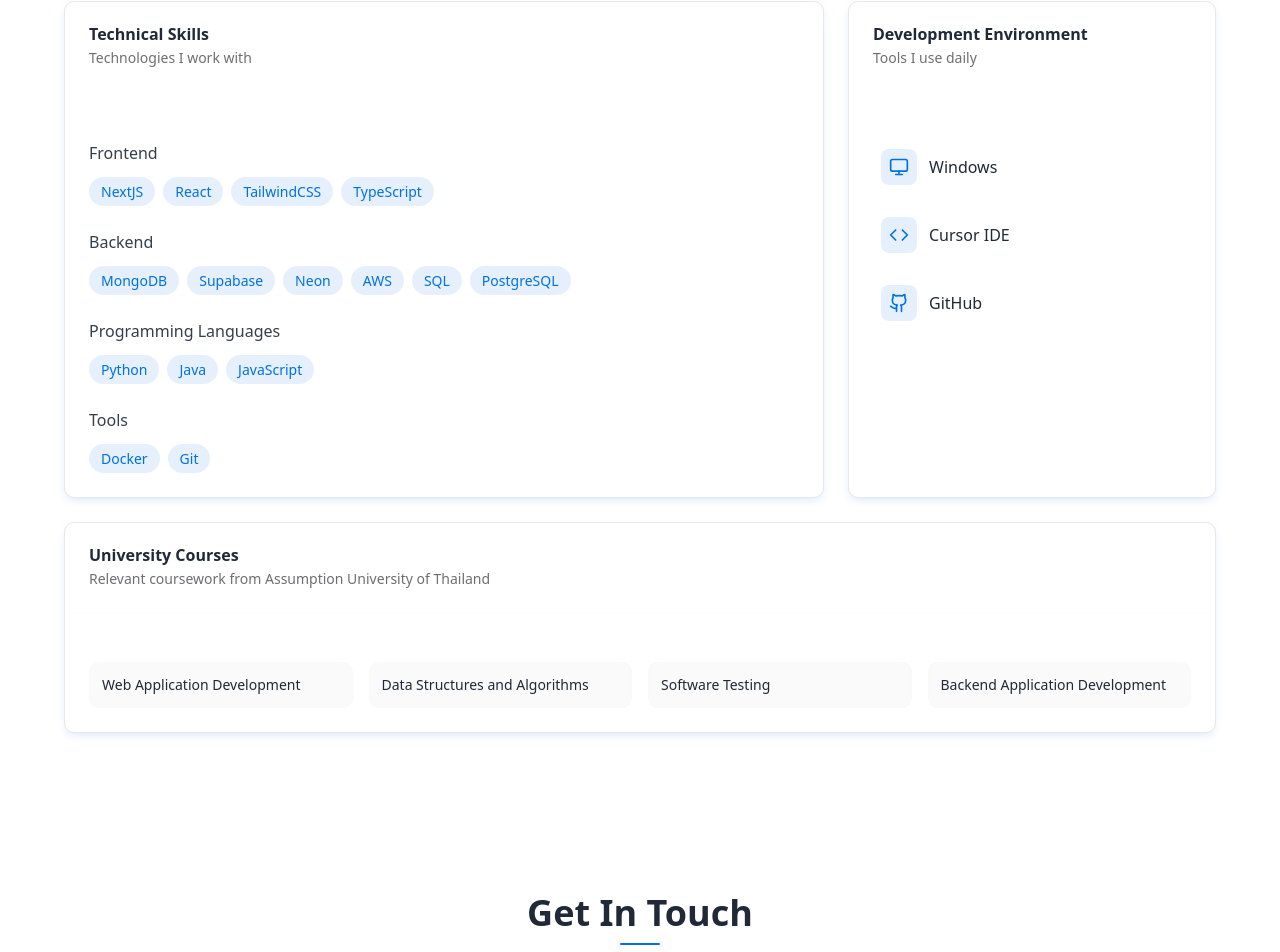
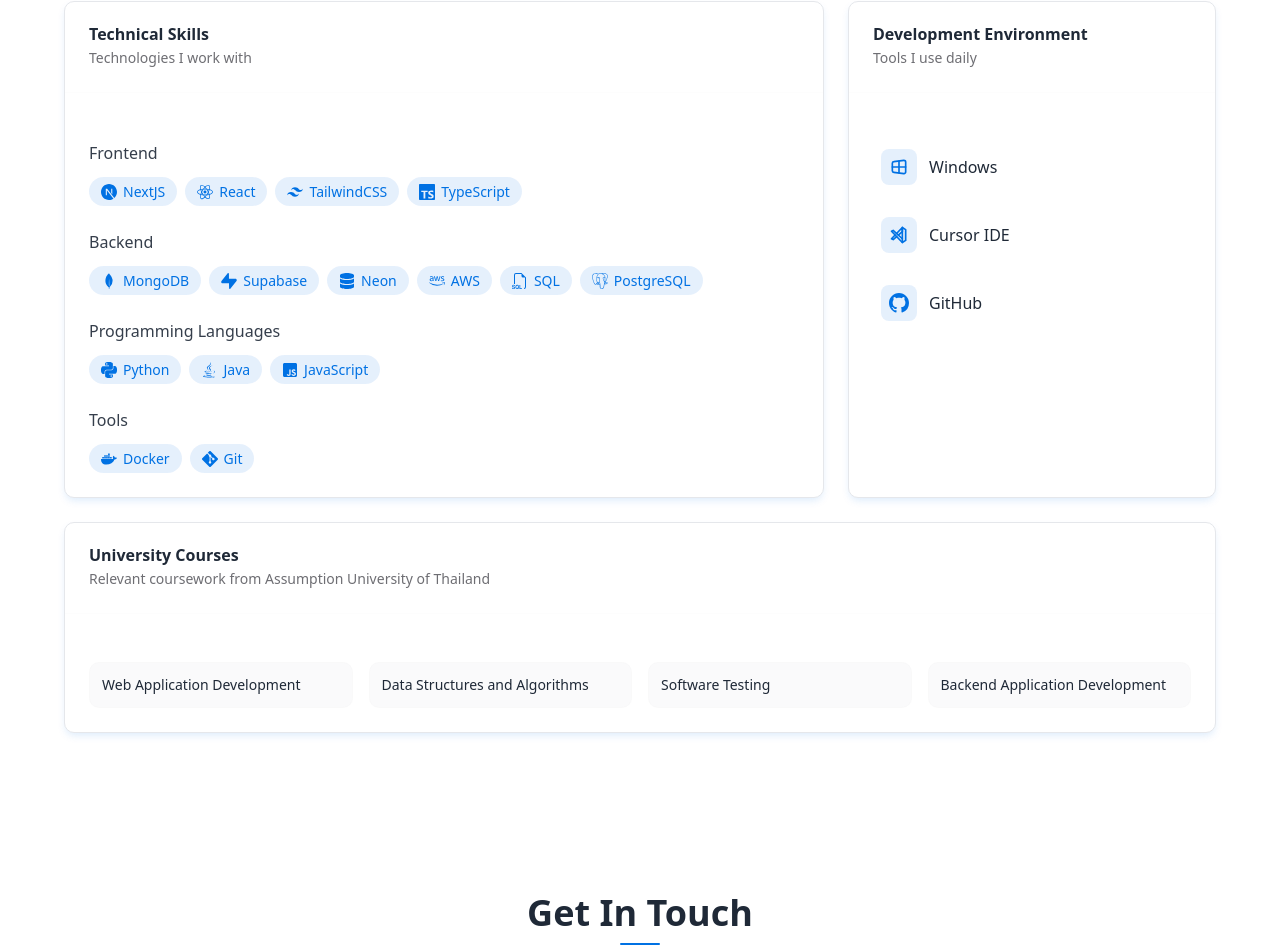
Before and after one commit to Reon1917/portfolio-site-v4, a Next.js app in the folder reon-site-v5/: page / in a window 1280 px wide. Shown: the part 979-1931 px from the top of the page. Built offline with nearby package versions, Linux system fonts and the light colour scheme.

Commit message:
skill icons added

```diff
--- a/reon-site-v5/components/skills.jsx
+++ b/reon-site-v5/components/skills.jsx
@@ -2,7 +2,21 @@
 
 import { Card, CardContent, CardDescription, CardHeader, CardTitle } from "@/components/ui/card";
 import { motion } from "framer-motion";
-import { Monitor, Github, Code } from "lucide-react";
+import {
+  SiReact, SiNextdotjs, SiTailwindcss, SiTypescript,
+  SiMongodb, SiSupabase, SiAmazonaws,
+  SiPostgresql, SiPython, SiJava, SiGit
+} from "react-icons/si";
+import {
+  FaDocker, FaJsSquare, FaDatabase
+} from "react-icons/fa";
+import {
+  TbBrandVscode, TbBrandWindows
+} from "react-icons/tb";
+import {
+  BsGithub, BsFiletypeSql
+} from "react-icons/bs";
+import { FaAws, FaJava } from "react-icons/fa";
 
 export function Skills({ data }) {
   // Define skill categories
@@ -13,11 +27,37 @@
     { title: "Tools", skills: data.skills.tools, delay: 0.4 },
   ];
 
-  // Dev environment icons mapping
-  const devIcons = {
-    "Windows": <Monitor className="h-5 w-5" />,
-    "Cursor IDE": <Code className="h-5 w-5" />,
-    "GitHub": <Github className="h-5 w-5" />
+  // Icon mapping for all skills
+  const skillIcons = {
+    // Frontend
+    "NextJS": <SiNextdotjs className="h-4 w-4" />,
+    "React": <SiReact className="h-4 w-4" />,
+    "TailwindCSS": <SiTailwindcss className="h-4 w-4" />,
+    "TypeScript": <SiTypescript className="h-4 w-4" />,
+
+    // Backend
+    "MongoDB": <SiMongodb className="h-4 w-4" />,
+    "Supabase": <SiSupabase className="h-4 w-4" />,
+    "Neon": <FaDatabase className="h-4 w-4" />,
+    "AWS": <FaAws className="h-4 w-4" />,
+    "SQL": <BsFiletypeSql className="h-4 w-4" />,
+    "PostgreSQL": <SiPostgresql className="h-4 w-4" />,
+
+    // Programming Languages
+    "Python": <SiPython className="h-4 w-4" />,
+    "Java": <FaJava className="h-4 w-4" />,
+    "JavaScript": <FaJsSquare className="h-4 w-4" />,
+
+    // Tools
+    "Docker": <FaDocker className="h-4 w-4" />,
+    "Git": <SiGit className="h-4 w-4" />,
+  };
+
+  // Dev environment icons
+  const envIcons = {
+    "Windows": <TbBrandWindows className="h-5 w-5" />,
+    "Cursor IDE": <TbBrandVscode className="h-5 w-5" />,
+    "GitHub": <BsGithub className="h-5 w-5" />
   };
 
   return (
@@ -58,9 +98,12 @@
                         {category.skills.map((skill) => (
                           <div
                             key={skill}
-                            className="skill-tag apple-hover"
+                            className="skill-tag apple-hover flex items-center gap-1.5"
                           >
-                            {skill}
+                            <span className="text-primary">
+                              {skillIcons[skill] || <FaDatabase className="h-4 w-4" />}
+                            </span>
+                            <span>{skill}</span>
                           </div>
                         ))}
                       </div>
@@ -90,7 +133,7 @@
                   {Object.entries(data.dev_environment).map(([key, value]) => (
                     <div key={key} className="flex items-center space-x-3 p-2 rounded-md hover:bg-primary/5 transition-colors apple-hover">
                       <div className="flex-shrink-0 p-2 bg-primary/10 rounded-md text-primary">
-                        {devIcons[value]}
+                        {envIcons[value] || <TbBrandVscode className="h-5 w-5" />}
                       </div>
                       <span className="font-medium">{value}</span>
                     </div>
```
